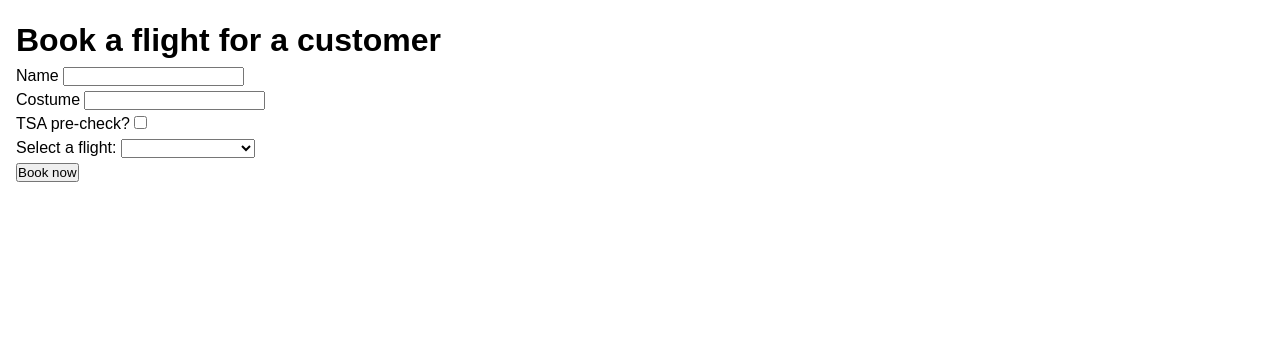
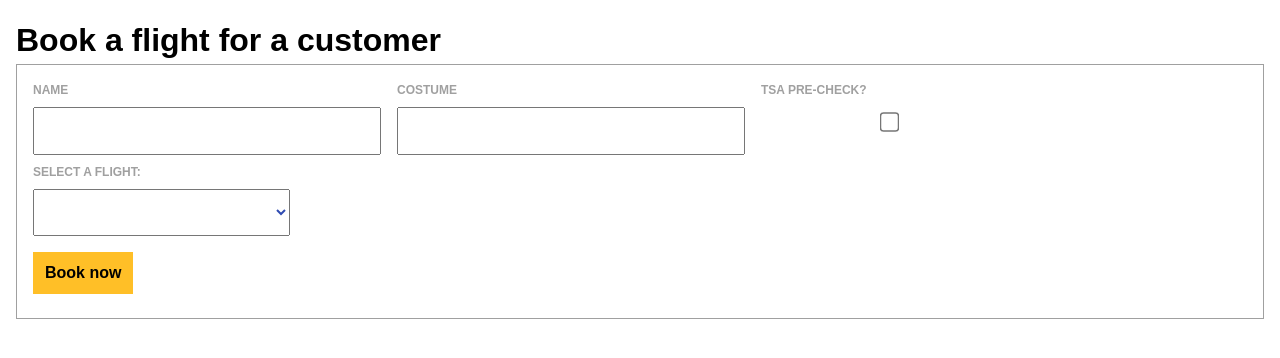
Before and after one commit to cahogan/swa, a Django app: page /book/ in a window 1280 px wide. Shown: the part 92-450 px from the top of the page. Run offline with Django 5.2, Linux system fonts and the light colour scheme; data that the repository does not hold is empty; some web fonts are replaced.

Commit message:
Style booking form

```diff
--- /dev/null
+++ b/core/static/core/form.css
@@ -0,0 +1,58 @@
+.form {
+    border: 1px solid var(--sweetwest-silver-dark);
+    padding: 1rem;
+    display: flex;
+    flex-direction: column;
+    align-items: flex-start;
+}
+
+.form div {
+    display: flex;
+}
+
+.form-group {
+    flex-direction: column;
+    justify-content: space-evenly;
+    margin-right: 1rem;
+}
+
+.form input {
+    padding: 0.5rem;
+    margin: 0.5rem 0;
+    color: var(--sweetwest-blue);
+    font-weight: bold;
+    font-size: 1.5rem;
+}
+
+.form select {
+    padding: 0.5rem;
+    margin: 0.5rem 0;
+    color: var(--sweetwest-blue);
+    font-weight: bold;
+    font-size: 1.5rem;
+}
+
+.form input[type="checkbox"] {
+    padding: 0.5rem;
+    margin: 1rem;
+    transform: scale(1.5);
+}
+
+.form input[type="submit"] {
+    padding: 0.75rem;
+    background-color: var(--accent-color);
+    color: black;
+    font-size: 1rem;
+    font-weight: bold;
+    border: none;
+    cursor: pointer;
+    display: block;
+}
+
+.form label {
+    font-size: 0.75rem;
+    font-weight: bold;
+    color: var(--sweetwest-silver-dark);
+    text-transform: uppercase;
+    display: block;
+}
--- a/core/templates/core/booking.html
+++ b/core/templates/core/booking.html
@@ -1,4 +1,8 @@
 {% extends 'core/base.html' %}
+{% block extra_styles %}
+    {% load static %}
+    <link rel="stylesheet" type=text/css href="{% static 'core/form.css' %}">
+{% endblock %}
 {% block content %}
 <div>
     <h1>Book a flight for a customer</h1>
```
